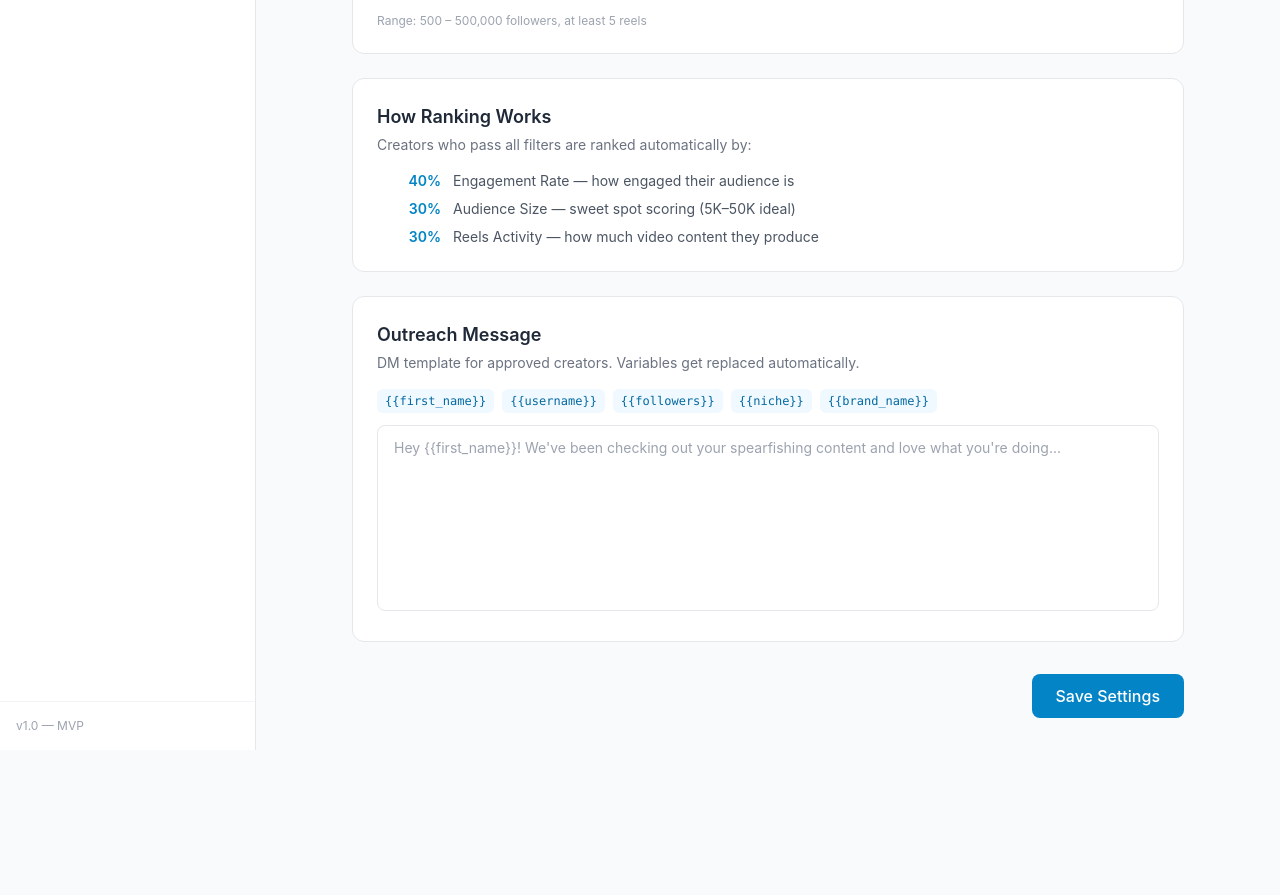
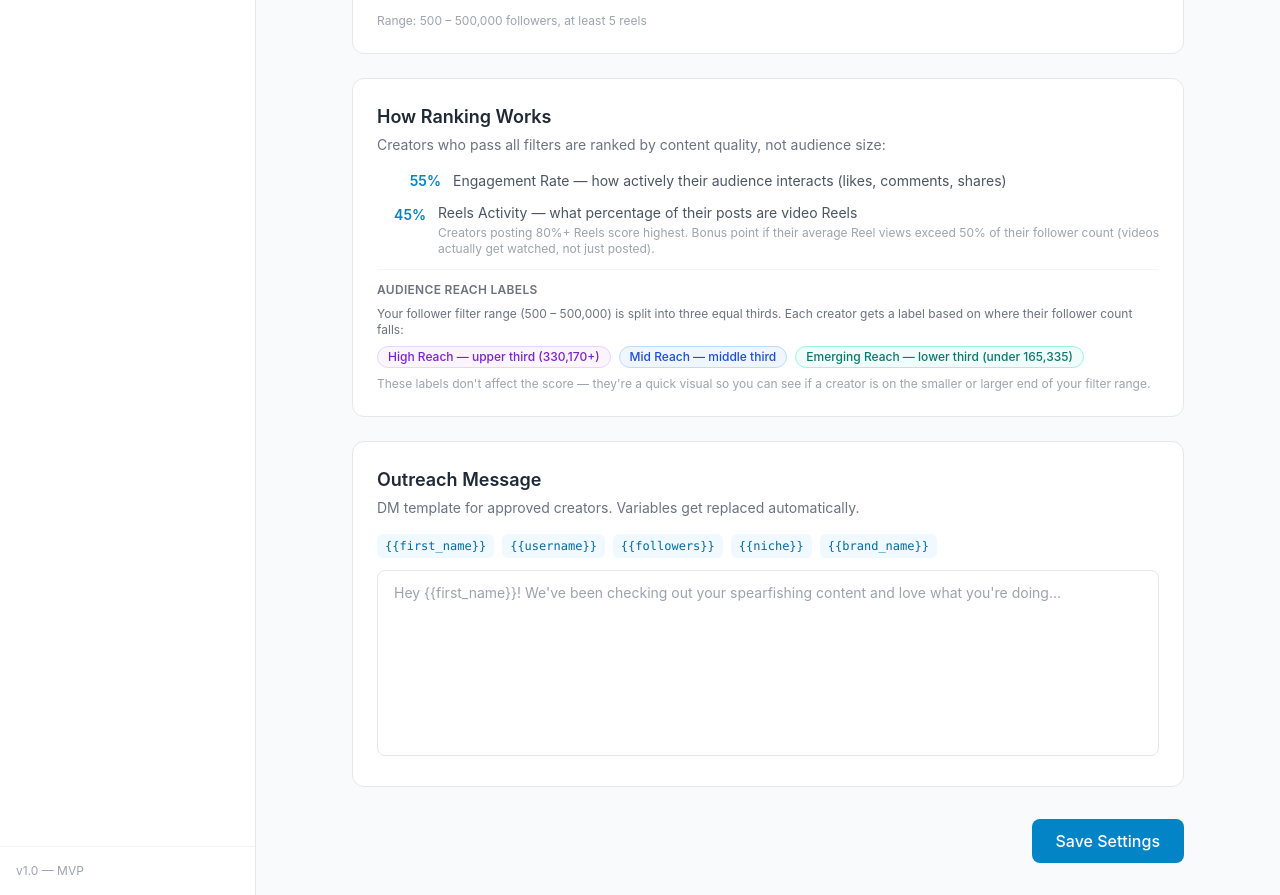
Before and after one commit to simonchangdevote/ambassador-platform, a Next.js app: page /settings in a window 1280 px wide. Shown: the part 880-1775 px from the top of the page. Before the commit the page ends 1630 px from the top, so only its background shows below. Built offline with nearby package versions, Linux system fonts and the light colour scheme; no server answers.

Commit message:
Update page.tsx

```diff
--- a/src/app/settings/page.tsx
+++ b/src/app/settings/page.tsx
@@ -148,19 +148,40 @@ export default function SettingsPage() {
 
       {/* How ranking works */}
       <Section title="How Ranking Works"
-               description="Creators who pass all filters are ranked automatically by:">
-        <div className="space-y-2 text-sm text-gray-600">
+               description="Creators who pass all filters are ranked by content quality, not audience size:">
+        <div className="space-y-3 text-sm text-gray-600">
           <div className="flex items-center gap-3">
-            <span className="w-16 text-right font-semibold text-brand-600">40%</span>
-            <span>Engagement Rate — how engaged their audience is</span>
+            <span className="w-16 text-right font-semibold text-brand-600">55%</span>
+            <span>Engagement Rate — how actively their audience interacts (likes, comments, shares)</span>
           </div>
-          <div className="flex items-center gap-3">
-            <span className="w-16 text-right font-semibold text-brand-600">30%</span>
-            <span>Audience Size — sweet spot scoring (5K–50K ideal)</span>
+          <div className="flex items-start gap-3">
+            <span className="w-16 text-right font-semibold text-brand-600 pt-0.5">45%</span>
+            <div>
+              <span>Reels Activity — what percentage of their posts are video Reels</span>
+              <p className="text-xs text-gray-400 mt-0.5">
+                Creators posting 80%+ Reels score highest. Bonus point if their average Reel views exceed 50% of their follower count (videos actually get watched, not just posted).
+              </p>
+            </div>
           </div>
-          <div className="flex items-center gap-3">
-            <span className="w-16 text-right font-semibold text-brand-600">30%</span>
-            <span>Reels Activity — how much video content they produce</span>
+          <div className="mt-4 pt-3 border-t border-gray-100">
+            <p className="text-xs font-semibold text-gray-500 uppercase tracking-wide mb-2">Audience Reach Labels</p>
+            <p className="text-xs text-gray-500 mb-2">
+              Your follower filter range ({parseInt(minFollowers).toLocaleString()} – {parseInt(maxFollowers).toLocaleString()}) is split into three equal thirds. Each creator gets a label based on where their follower count falls:
+            </p>
+            <div className="flex flex-wrap gap-2">
+              <span className="px-2.5 py-0.5 text-xs font-medium rounded-full border text-purple-700 bg-purple-50 border-purple-200">
+                High Reach — upper third ({Math.round(parseInt(minFollowers) + (parseInt(maxFollowers) - parseInt(minFollowers)) * 0.66).toLocaleString()}+)
+              </span>
+              <span className="px-2.5 py-0.5 text-xs font-medium rounded-full border text-blue-700 bg-blue-50 border-blue-200">
+                Mid Reach — middle third
+              </span>
+              <span className="px-2.5 py-0.5 text-xs font-medium rounded-full border text-teal-700 bg-teal-50 border-teal-200">
+                Emerging Reach — lower third (under {Math.round(parseInt(minFollowers) + (parseInt(maxFollowers) - parseInt(minFollowers)) * 0.33).toLocaleString()})
+              </span>
+            </div>
+            <p className="text-xs text-gray-400 mt-2">
+              These labels don&apos;t affect the score — they&apos;re a quick visual so you can see if a creator is on the smaller or larger end of your filter range.
+            </p>
           </div>
         </div>
       </Section>
```
